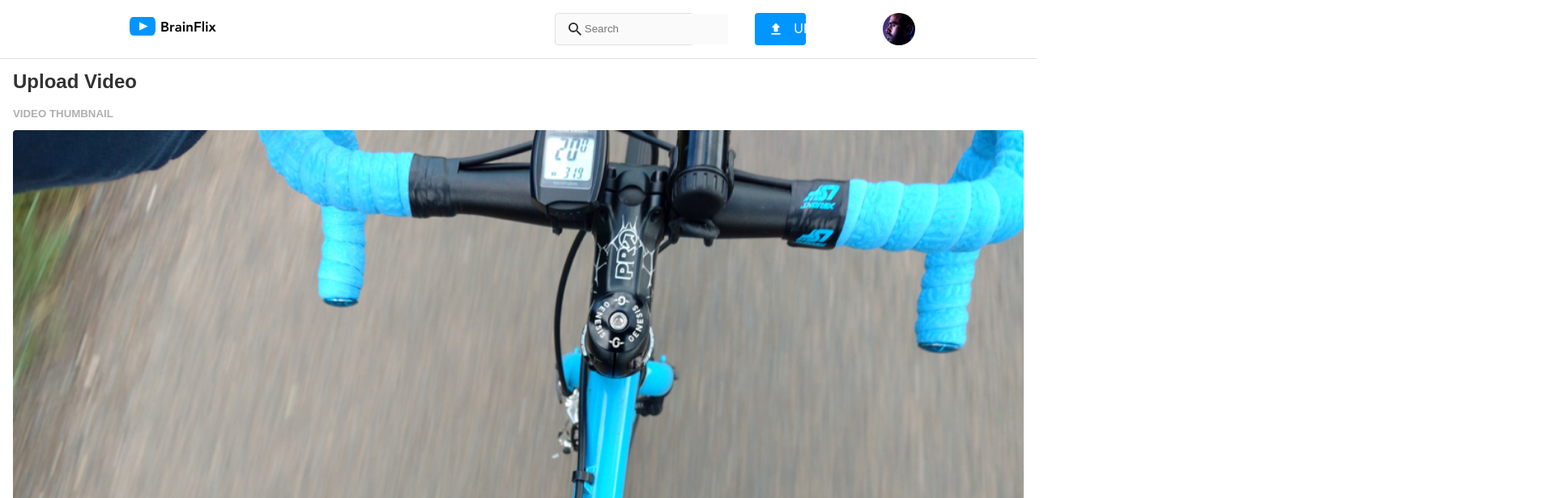
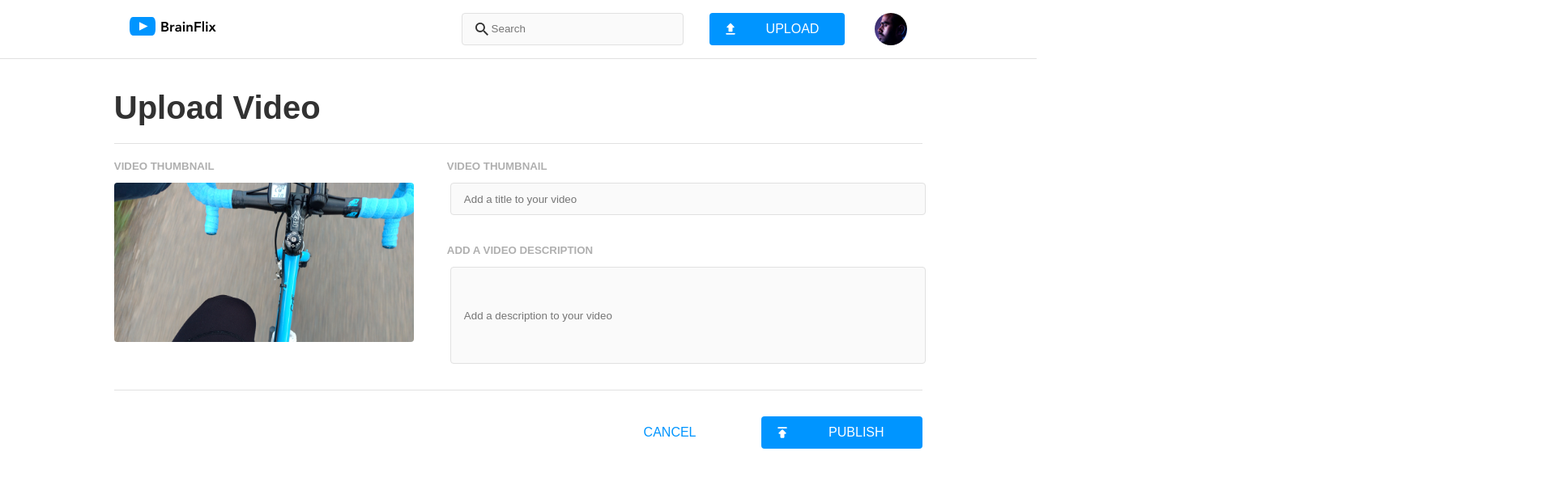
Before and after one commit to martyhlavacek/marty-hlavacek-brainflix, a React (Vite) app: page /upload in a window 1280 px wide. Shown: the top 616 px of the page at 81% size, 1920 px wide, since content can reach past the window. Built offline with nearby package versions, Linux system fonts and the light colour scheme; a web font is replaced by a local one.

Commit message:
finalize feature submission

```diff
--- a/src/assets/pages/Upload/Upload.jsx
+++ b/src/assets/pages/Upload/Upload.jsx
@@ -14,16 +14,20 @@ function Upload() {
               className="upload__video-image"
             />
           </article>
-          <article className="upload__video-form-container">
+          <form className="upload__video-form-container">
             <h5 className="upload__video-subheading">VIDEO THUMBNAIL</h5>
-            <form className="upload__form">Add a title to your video</form>
+            <input
+              className="upload__form"
+              placeholder="Add a title to your video"
+            ></input>
             <h5 className="upload__video-subheading">
-              ADD A VIDEO DESCRIPTION{" "}
+              ADD A VIDEO DESCRIPTION
             </h5>
-            <form className="upload__form">
-              Add a description to your video
-            </form>
-          </article>
+            <input
+              className="upload__form-description"
+              placeholder="Add a description to your video"
+            ></input>
+          </form>
         </div>
         <div className="upload__button-container">
           <div className="upload__button">
@@ -33,8 +37,15 @@ function Upload() {
             ></img>
             <p className="upload__button-text">PUBLISH</p>
           </div>
-          <div className="upload__button--cancel">
-            <p className="upload__button-text--cancel">CANCEL</p>
+          <div className="upload__button-cancel">
+            <p className="upload__button-text-cancel">CANCEL</p>
+          </div>
+          <div className="upload__button--tablet-desktop">
+            <img
+              src="../src/assets/images/publish.svg"
+              className="upload__publish-logo--tablet-desktop"
+            ></img>
+            <p className="upload__button-text--tablet-desktop">PUBLISH</p>
           </div>
         </div>
       </div>
--- a/src/assets/pages/Upload/Upload.scss
+++ b/src/assets/pages/Upload/Upload.scss
@@ -13,6 +13,11 @@
 
   &__wrapper {
     margin: 0rem 1rem 0 1rem;
+
+    @include desktop {
+      margin: auto;
+      width: 78%;
+    }
   }
 
   &__main-heading {
@@ -20,6 +25,19 @@
     display: flex;
     margin-top: 1rem;
     font-weight: 600;
+
+    @include tablet {
+      padding: 2rem 0 2rem 0;
+      border-bottom: 1px solid $mercury;
+      font-size: 2.5rem;
+    }
+  }
+
+  &__primary-container {
+    @include desktop {
+      display: flex;
+      padding-bottom: 1rem;
+    }
   }
 
   &__form-container {
@@ -36,18 +54,31 @@
   &__video-image {
     width: 100%;
     border-radius: 4px;
+
+    @include tablet {
+      width: 50%;
+    }
+
+    @include desktop {
+      width: 90%;
+      margin-right: 1rem;
+    }
   }
 
   &__form-wrapper {
     display: flex;
     flex-direction: column;
+
     @include tablet {
       flex-direction: row;
     }
   }
 
-  // &__video-form-container {
-  // }
+  &__video-form-container {
+    @include desktop {
+      width: 150%;
+    }
+  }
 
   &__form {
     min-height: 3rem;
@@ -56,14 +87,43 @@
     border: 1px solid $mercury;
     height: 2.5rem;
     padding-left: 1rem;
-    padding-top: 0.5rem;
     margin-bottom: 1rem;
     margin-left: 0.25rem;
     color: $brainflix-black;
     background-color: $alabaster;
+
     @include tablet {
-      width: 200%;
+      width: 100%;
       min-height: 2.5rem;
+    }
+  }
+
+  &__form-description {
+    min-height: 7.5rem;
+    border-radius: 4px;
+    background-color: $alabaster;
+    border: 1px solid $mercury;
+    height: 2.5rem;
+    padding-left: 1rem;
+    margin-bottom: 1rem;
+    margin-left: 0.25rem;
+    color: $brainflix-black;
+    background-color: $alabaster;
+
+    @include tablet {
+      width: 100%;
+      min-height: 7.5rem;
+    }
+  }
+
+  &__button-container {
+    @include tablet {
+      border-top: 1px solid $mercury;
+      padding-top: 1rem;
+      display: flex;
+      justify-content: flex-end;
+      gap: 5rem;
+      align-items: end;
     }
   }
 
@@ -74,46 +134,84 @@
     display: flex;
     justify-content: left;
 
+    @include tablet {
+      display: none;
+    }
+
     @include desktop {
       width: 50%;
       margin-right: 1.5rem;
     }
+
     &:hover {
       background-color: $brainflix-darkblue;
     }
-    &--cancel {
-      background-color: white;
-      border-radius: 4px;
-      height: 2.5rem;
-      display: flex;
-      justify-content: left;
-      margin-top: 1rem;
+
+    &--tablet-desktop {
+      display: none;
+
+      @include tablet {
+        display: flex;
+        background-color: $brainflix-blue;
+        border-radius: 4px;
+        height: 2.5rem;
+        display: flex;
+        justify-content: left;
+        width: 20%;
+        &:hover {
+          background-color: $brainflix-darkblue;
+        }
+      }
     }
   }
 
   &__button-image {
     width: 1.25rem;
     margin-left: 1rem;
+    &--tablet-desktop {
+      width: 1.25rem;
+      margin-left: 1rem;
+    }
   }
+
   &__button-text {
     color: white;
     display: flex;
-    flex-direction: column;
     width: 90%;
     justify-content: center;
-    margin-left: 25%;
-    &--cancel {
-      color: $brainflix-blue;
+    align-items: center;
+
+    &--tablet-desktop {
+      color: white;
       display: flex;
-      flex-direction: column;
       width: 90%;
       justify-content: center;
-      margin-left: 39%;
+      align-items: center;
     }
+  }
+
+  &__button-cancel {
+    background-color: white;
+    border-radius: 4px;
+    height: 2.5rem;
+    display: flex;
+    margin-top: 1rem;
+    align-items: center;
+  }
+
+  &__button-text-cancel {
+    color: $brainflix-blue;
+    display: flex;
+    justify-content: center;
+    margin: auto;
   }
 
   &__publish-logo {
     width: 1.25rem;
     margin-left: 1rem;
+    &--tablet-desktop {
+      width: 1.25rem;
+      margin-left: 1rem;
+    }
   }
 }
--- a/src/components/Comments/Comments.jsx
+++ b/src/components/Comments/Comments.jsx
@@ -1,10 +1,6 @@
 import "./Comments.scss";
 
 function Comments({ activeVideo }) {
-  // if (!activeVideo || !activeVideo.comments) {
-  //   return <p className="comments__loading-text">Loading comments...</p>;
-  // } else
-  //   return (
   return (
     activeVideo && (
       <>
@@ -52,8 +48,11 @@ function Comments({ activeVideo }) {
               </div>
               <div className="comments__form-container">
                 <h5 className="comments__subheading">JOIN THE CONVERSATION</h5>
-                <div className="comments__form-wrapper">
-                  <form className="comments__form">Add a new comment</form>
+                <form className="comments__form-wrapper">
+                  <input
+                    className="comments__form"
+                    placeholder="Add a new comment"
+                  ></input>
                   <div className="comments__button">
                     <img
                       src="../../src/assets/images/add_comment.svg"
@@ -62,7 +61,7 @@ function Comments({ activeVideo }) {
                     />
                     <p className="comments__button-text">COMMENT</p>
                   </div>
-                </div>
+                </form>
               </div>
             </div>
             {activeVideo.comments.map((comment, index) => {
--- a/src/components/Header/Header.scss
+++ b/src/components/Header/Header.scss
@@ -1,14 +1,6 @@
 @use "../../styles/partials/variables" as *;
 @use "../../styles/partials/mixins" as *;
 @use "../../styles/partials/typography" as *;
-
-// * {
-//   box-sizing: border-box;
-//   margin: 0;
-//   padding: 0;
-//   font-family: "AvenirNextLTPro", sans-serif;
-//   //   border: 1px solid red;
-// }
 
 .header {
   margin-top: 1rem;
@@ -16,6 +8,7 @@
   align-items: center;
   flex-direction: column;
   gap: 1rem;
+  margin: 1rem 1rem 0 1rem;
   @include tablet {
     flex-direction: row;
     margin: 1rem 2rem 0 2rem;
@@ -28,20 +21,18 @@
     width: 35%;
     @include desktop {
       width: 11%;
-      margin-right: 42%;
+      margin-right: 30%;
     }
   }
 
-  // &__logo {
-  //   // width: 35%;
-  // }
   &__search-bar-container {
     display: flex;
     flex-direction: row;
-    width: 90%;
+    width: 100%;
     justify-content: space-between;
+    gap: 1rem;
     @include desktop {
-      width: 65%;
+      width: 160%;
     }
   }
   &__search-bar {
@@ -51,6 +42,9 @@
     background-color: $alabaster;
     border: 1px solid $mercury;
     height: 2.5rem;
+    @include desktop {
+      width: 100%;
+    }
   }
   &__search-logo {
     width: 1rem;
@@ -88,7 +82,7 @@
     justify-content: left;
 
     @include desktop {
-      width: 50%;
+      width: 97%;
       margin-right: 1.5rem;
     }
     &:hover {
@@ -99,7 +93,7 @@
   &__button-link-container {
     width: 100%;
     text-decoration: none;
-    padding: 0 1rem 0 1rem;
+    margin: 0 1rem 0 1rem;
   }
 
   &__upload-text {
@@ -107,11 +101,14 @@
     display: flex;
     flex-direction: column;
     justify-content: center;
-    margin-left: 25%;
+    align-items: center;
+    margin: auto;
+
     @include desktop {
       margin-left: 20%;
     }
   }
+
   &__upload-logo {
     width: 1.25rem;
     margin-left: 1rem;
--- a/src/components/Video/Video.jsx
+++ b/src/components/Video/Video.jsx
@@ -1,13 +1,8 @@
 import "./Video.scss";
 
 function Video({ activeVideo }) {
-  // if (!activeVideo) {
-  //   return <p className="video__loading-text">Loading video...</p>;
-  // } else
-  // return (
-
   return (
-    activeVideo && (
+    activeVideo && ( // this is a conditional rendering statement, meaning that the body of the content will not output unless the prop of activeVideo is truthy. This is an simple way of avoiding having to have a loading message whilst the API data is loading via the useEffect function in the Home.jsx page
       <>
         <section className="video">
           <div className="video__inline-player-container">
```
Also changed, not shown: src/assets/pages/Home/Home.jsx (+9 -11 lines), src/components/Comments/Comments.scss (+18 -1 lines), src/components/Gallery/Gallery.scss (+6 -1 lines), src/components/Video/Video.scss (+6 -2 lines).
